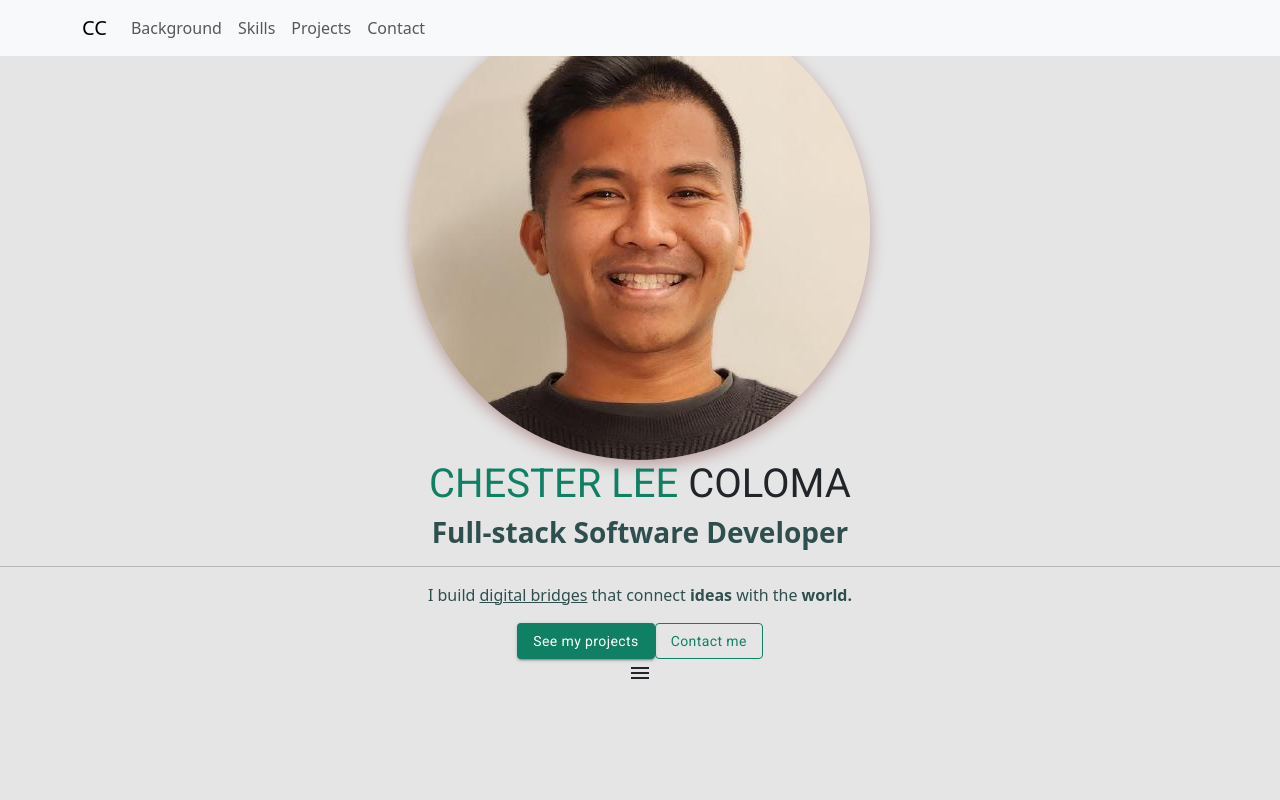
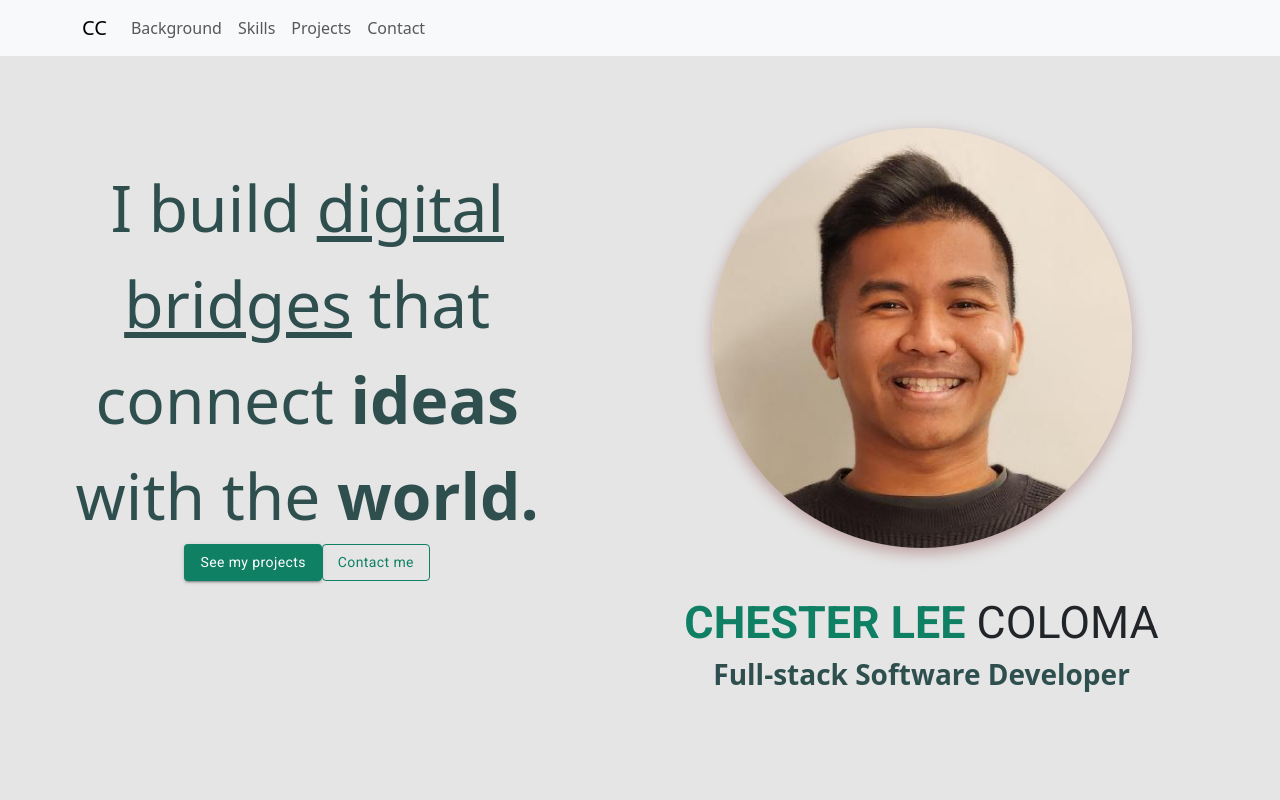
Before and after one commit to cleecoloma/portfolio-website, a React (Vite) app: page / in a window 1280 px wide. Shown: the top 800 px of the page. Built offline with nearby package versions, Linux system fonts and the light colour scheme.

Commit message:
updated hero section for desktop screens

```diff
--- a/src/Components/Hero.css
+++ b/src/Components/Hero.css
@@ -172,3 +172,51 @@
     display: none;
   }
 }
+
+@media only screen and (min-width: 835px) {
+  .hero-container {
+    display: flex;
+    padding: 8rem 0;
+  }
+
+  .left-div,
+  .right-div {
+    width: 48%;
+  }
+
+  .right-div {
+    order: -1;
+  }
+
+  .hero-container h1 {
+    margin-top: 3rem;
+    font-size: 280%;
+    font-weight: 400;
+  }
+
+  .hero-container h1 span {
+    font-weight: 700;
+  }
+
+  .hero-container img {
+    width: 420px;
+  }
+
+  #hero-message {
+    margin: 2rem 2rem 0;
+    font-size: 400%;
+    font-weight: 300;
+  }
+
+  #hero-message strong {
+    font-weight: 700;
+  }
+
+  #menu-icon-div {
+    display: none;
+  }
+
+  .hero-container hr {
+    display: none;
+  }
+}
--- a/src/Components/Hero.jsx
+++ b/src/Components/Hero.jsx
@@ -6,15 +6,18 @@ import './Hero.css';
 function Hero() {
   return (
     <div className='hero-container'>
+      <div className='left-div'>
         <img src='../../images/chester.jpeg' alt='chester' id='hero-img' />
         <h1>
           <span>CHESTER LEE</span> COLOMA
         </h1>
         <h3>Full-stack Software Developer</h3>
         <hr />
+      </div>
+      <div className='right-div'>
         <p id='hero-message'>
-        I build <span id='hero-message-span'>digital bridges</span> that connect{' '}
-        <strong>ideas</strong> with the <strong>world.</strong>
+          I build <span id='hero-message-span'>digital bridges</span> that
+          connect <strong>ideas</strong> with the <strong>world.</strong>
         </p>
         <div id='button-container'>
           <Button
@@ -24,9 +27,14 @@ function Hero() {
           >
             See my projects
           </Button>
-        <Button id='contact-button' className='button-style' variant='outlined'>
+          <Button
+            id='contact-button'
+            className='button-style'
+            variant='outlined'
+          >
             Contact me
           </Button>
+        </div>
       </div>
       <div id='menu-icon-div'>
         <MenuIcon id='menu-icon' />
--- a/src/Components/Projects.css
+++ b/src/Components/Projects.css
@@ -49,7 +49,7 @@
   }
 
   .projects-card {
-    margin: 0 2rem 2rem;
+    margin: 0 4rem 2rem;
     display: flex;
   }
 
@@ -78,7 +78,7 @@
   }
 
   #see-more-button {
-    width: 95%;
+    width: 75%;
     height: 3rem;
     display: flex;
     justify-content: center;
```
Lines whose indentation alone changed are shown as unchanged.
